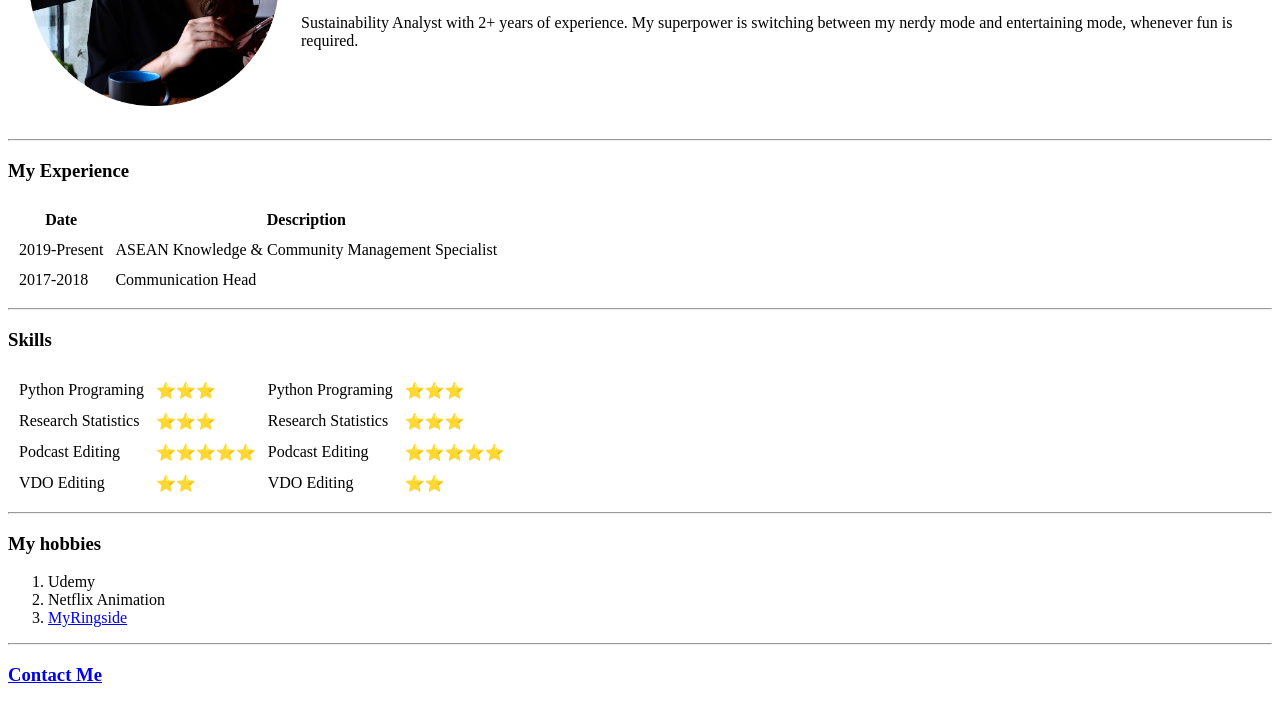
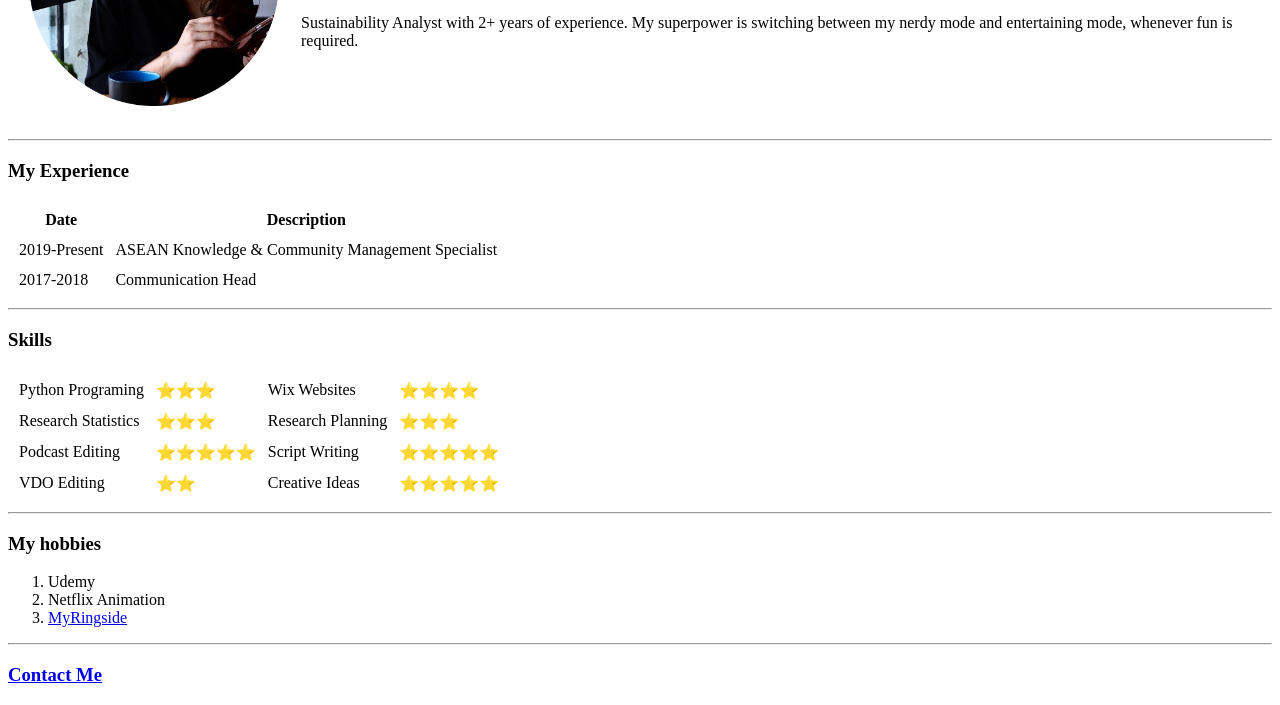
Before and after one commit to merrymira/cv, a plain HTML site: page index.html in a window 1280 px wide. Shown: the part 173-878 px from the top of the page. Drawn offline with Linux system fonts and the light colour scheme.

Commit message:
Update index.html
Update skills

```diff
--- a/index.html
+++ b/index.html
@@ -47,29 +47,29 @@
             <td>Python Programing</td>
             <td>⭐️⭐️⭐️</td>
 
-            <td>Python Programing</td>
-            <td>⭐️⭐️⭐️</td>
+            <td>Wix Websites</td>
+            <td>⭐️⭐️⭐️⭐️</td>
         </tr>
         <tr>
             <td>Research Statistics</td>
             <td>⭐️⭐️⭐️ </td>
 
-            <td>Research Statistics</td>
+            <td>Research Planning</td>
             <td>⭐️⭐️⭐️ </td>
         </tr>
         <tr>
             <td>Podcast Editing</td>
             <td>⭐️⭐⭐️⭐️⭐</td>
 
-            <td>Podcast Editing</td>
+            <td>Script Writing</td>
             <td>⭐️⭐⭐️⭐️⭐</td>
         </tr>
         <tr>
             <td>VDO Editing</td>
             <td>⭐️⭐</td>
 
-            <td>VDO Editing</td>
-            <td>⭐️⭐</td>
+            <td>Creative Ideas</td>
+            <td>⭐️⭐⭐️⭐⭐</td>
         </tr>
     </table>
     <hr>
```
